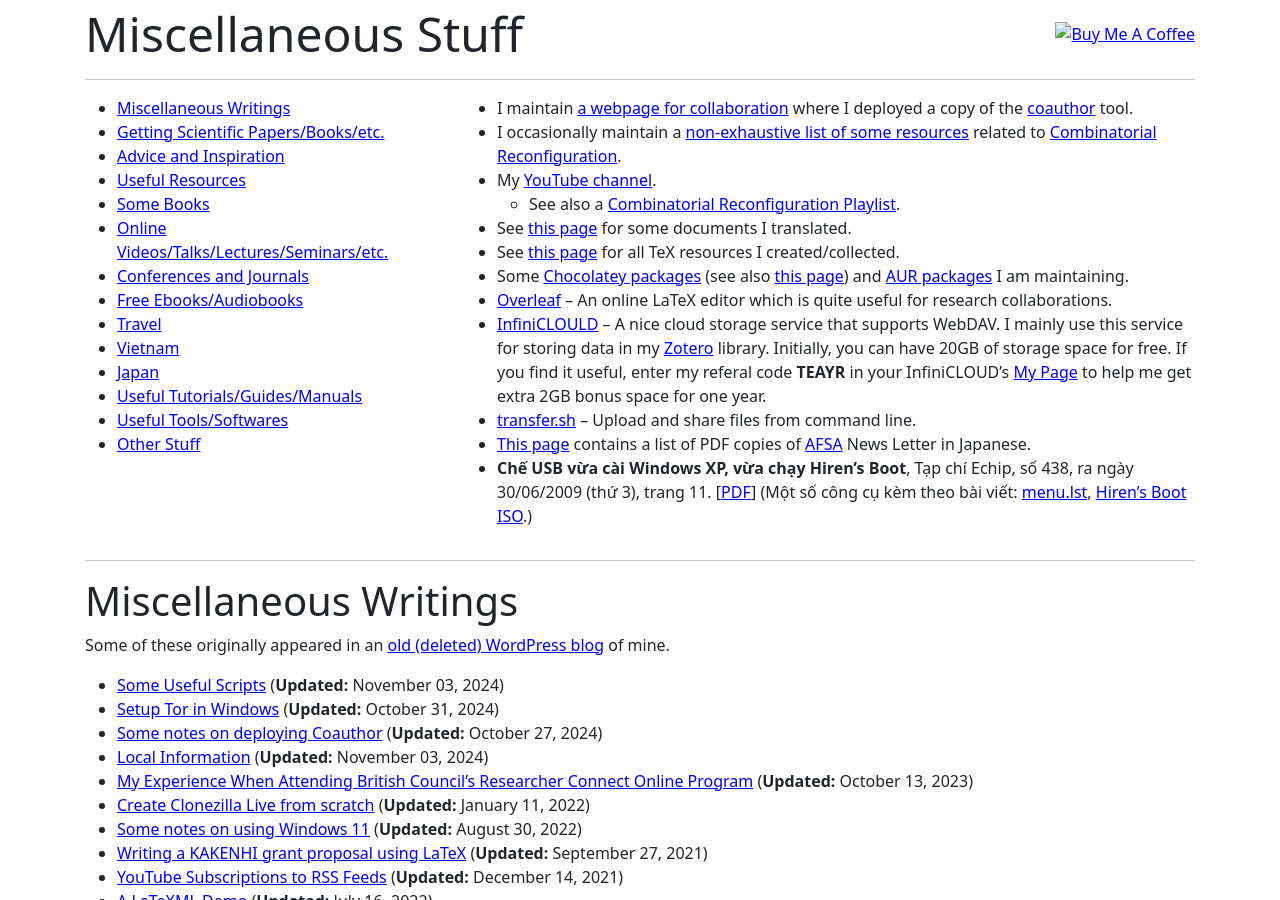
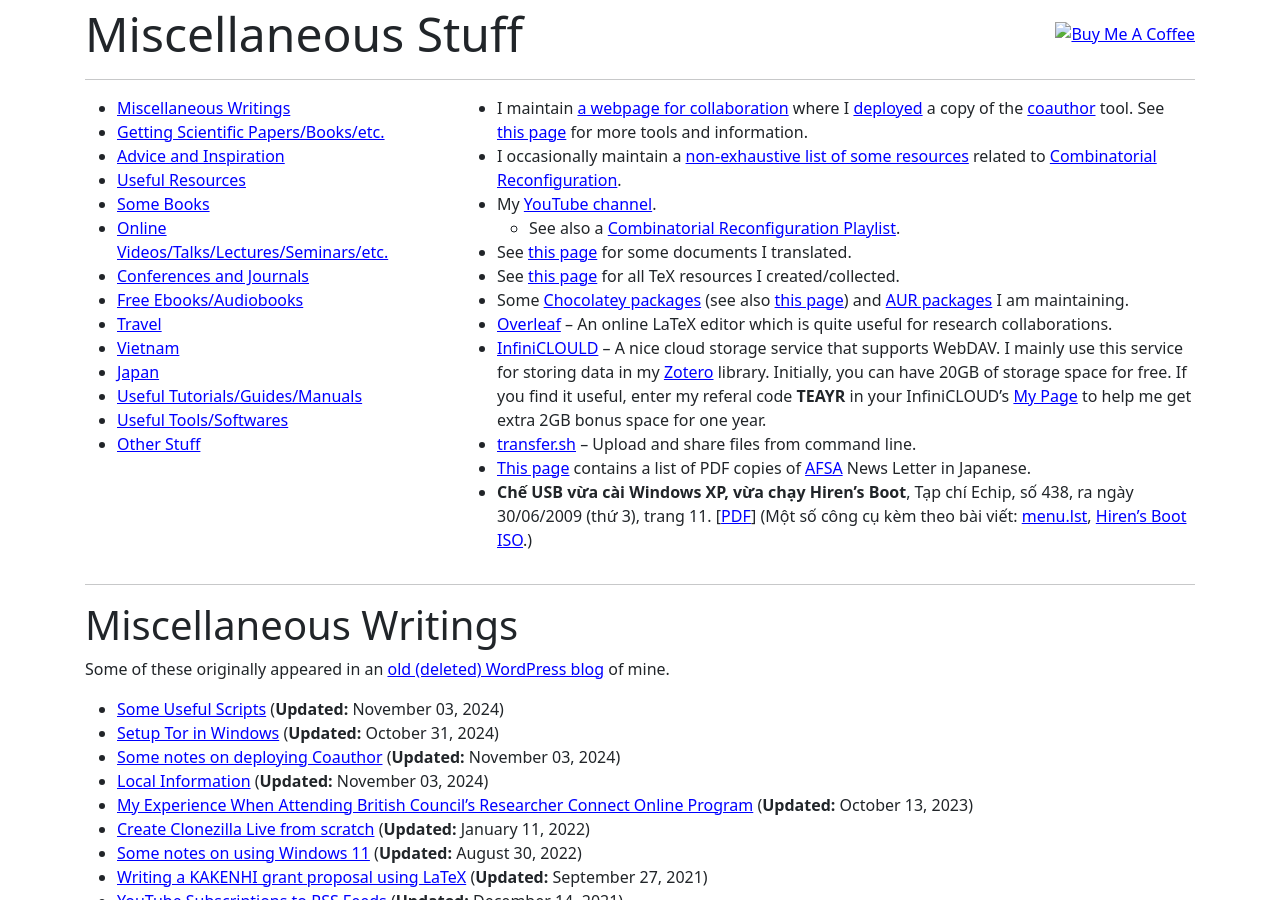
Before and after one commit to hoanganhduc/hoanganhduc.github.io, a Jekyll site: the page built from misc.md, in a window 1280 px wide and 900 px high. Built offline with Jekyll 4.4.1, drawn with Linux system fonts in a browser that asks for light colours; nearby versions of some CDN libraries; a style sheet for code colours, icons or effects is not loaded; some of the changed text lies outside the part shown.

Commit message:
Updated @ 2024-11-03  19:02:47 ICT

```diff
--- a/misc.md
+++ b/misc.md
@@ -2,7 +2,7 @@
 layout: default
 title: "Miscellaneous Stuff"
 permalink: /misc/
-last_modified_at: 2024-10-30
+last_modified_at: 2024-11-03
 description: This page contains a collection of miscellaneous stuff that Duc A. Hoang is interested in
 keywords: miscellaneous stuff, Duc A. Hoang
 <!--sitemap: false-->
@@ -19,7 +19,7 @@ buymeacoffee: true
 </div>
 
 <div class="col-xs-12 col-sm-8 col-md-8 col-lg-8" markdown="1">
-* I maintain [a webpage for collaboration](https://coauthor.hoanganhduc.org/) where I deployed a copy of the [coauthor](https://github.com/edemaine/coauthor) tool.
+* I maintain [a webpage for collaboration](https://coauthor.hoanganhduc.org/) where I [deployed](% link _posts/2024-10-25-some-notes-on-deploying-coauthor.md %) a copy of the [coauthor](https://github.com/edemaine/coauthor) tool. See [this page](https://github.com/edemaine/cosuite) for more tools and information.
 * I occasionally maintain a [non-exhaustive list of some resources]({% link reconf/index.md %}) related to [Combinatorial Reconfiguration](https://en.wikipedia.org/wiki/Reconfiguration).
 * My [YouTube channel](https://www.youtube.com/@hoanganhduc).
   * See also a [Combinatorial Reconfiguration Playlist](https://youtube.com/playlist?list=PL7G0wYDBSwEb_YmR0ZGD7tD2lSh_mqlmG).
@@ -52,7 +52,7 @@ Some of these originally appeared in an <a href="https://toihoctap.wordpress.com
   * [Sci-Hub](https://sci-hub.se/).
   * [Z-Library](https://singlelogin.se).
     * Desktop App: [Windows](https://go-to-zlibrary.se/soft/zlibrary-setup-latest.exe), [MacOS](https://go-to-zlibrary.se/soft/zlibrary-setup-latest.dmg), [Linux (DEB)](https://go-to-zlibrary.se/soft/zlibrary-setup-latest.deb)
-  * Library Genesis: [here](https://libgen.rs).
+  * Library Genesis: [here](https://libgen.st).
   * [Anna's Archive](https://annas-archive.org/).
   * [PDFDrive](https://www.pdfdrive.com).
 
@@ -68,8 +68,8 @@ Some of these originally appeared in an <a href="https://toihoctap.wordpress.com
 * [Non-Technical Talks by David Patterson, U.C. Berkeley](https://people.eecs.berkeley.edu/~pattrsn/talks/nontech.html).
 * [You and Your Research](https://youtu.be/a1zDuOPkMSw) (Richard Hamming, [Transcript](https://www.cs.virginia.edu/~robins/YouAndYourResearch.html)).
 * [Are you interested in theoretical computer science? (How not???) I have some advice for you](http://bulletin.eatcs.org/index.php/beatcs/article/view/415) (Michael Fellows).
-* [EATCS Fellows’ Advice to the Young Theoretical Computer Scientist.](http://bulletin.eatcs.org/index.php/beatcs/article/view/419) (Luca Aceto with contributions by: Mariangiola Dezani-Ciancaglini, Yuri Gurevich, David Harel, Monika Henzinger, Giuseppe F. Italiano, Scott Smolka, Paul G. Spirakis, Wolfgang Thomas).
-* [A Few Lessons I’ve Learned](http://bulletin.eatcs.org/index.php/beatcs/article/view/129) (Erik D. Demaine).
+* [EATCS Fellows' Advice to the Young Theoretical Computer Scientist.](http://bulletin.eatcs.org/index.php/beatcs/article/view/419) (Luca Aceto with contributions by: Mariangiola Dezani-Ciancaglini, Yuri Gurevich, David Harel, Monika Henzinger, Giuseppe F. Italiano, Scott Smolka, Paul G. Spirakis, Wolfgang Thomas).
+* [A Few Lessons I've Learned](http://bulletin.eatcs.org/index.php/beatcs/article/view/129) (Erik D. Demaine).
 * [The Ph.D Experience](https://cseweb.ucsd.edu/~mihir/phd.html) (Mihir Bellare).
 * [Jukka Suomela](https://jukkasuomela.fi/)'s [career advice for TCS Postdocs](https://jukkasuomela.fi/career-advice/).
 * [Math Study Tips](https://www.math.uvic.ca/faculty/gmacgill/Pointers2.pdf) (Gary MacGillivray).
@@ -187,6 +187,7 @@ Some of these originally appeared in an <a href="https://toihoctap.wordpress.com
 * [A Student's Guide to the Study, Practice, and Tools of Modern Mathematics](https://doi.org/10.1201/b10355), by Donald Bindner and Martin Erickson
 * [Guide to Competitive Programming: Learning and Improving Algorithms Through Contests](https://link.springer.com/book/10.1007/978-3-319-72547-5), by [Antti Laaksonen](https://cs.helsinki.fi/u/ahslaaks/).
   * A primary version written by the same author: [Competitive Programmer's Handbook](https://cses.fi/book.pdf). [[GitHub](https://github.com/pllk/cphb/)] [[CSES Problem Set](https://cses.fi/problemset/)]
+* [Learn AI-assisted Python programming: with GitHub Copilot and ChatGPT](https://www.manning.com/books/learn-ai-assisted-python-programming).
 
 # Online Videos/Talks/Lectures/Seminars/etc.
 
```
Also changed, not shown: _posts/2024-10-25-some-notes-on-deploying-coauthor.md (+2 -2 lines), 1 other file.
